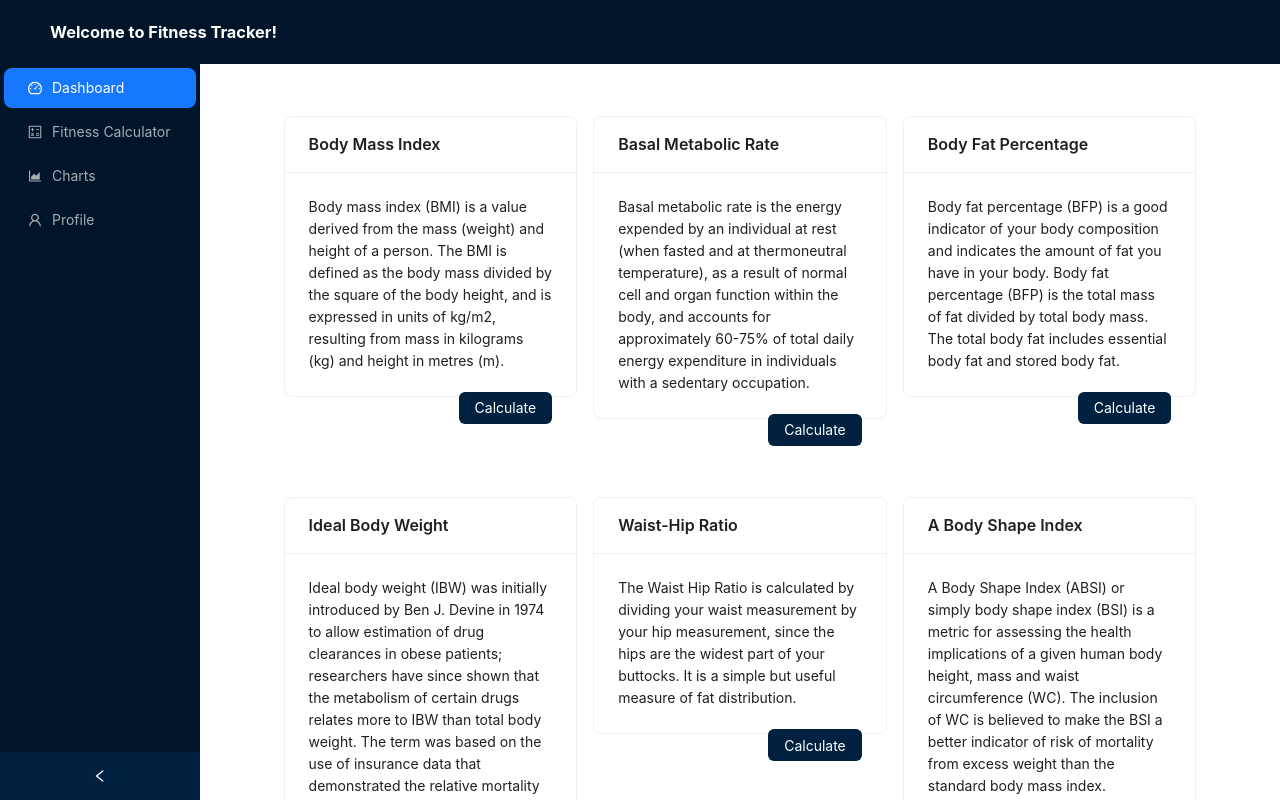
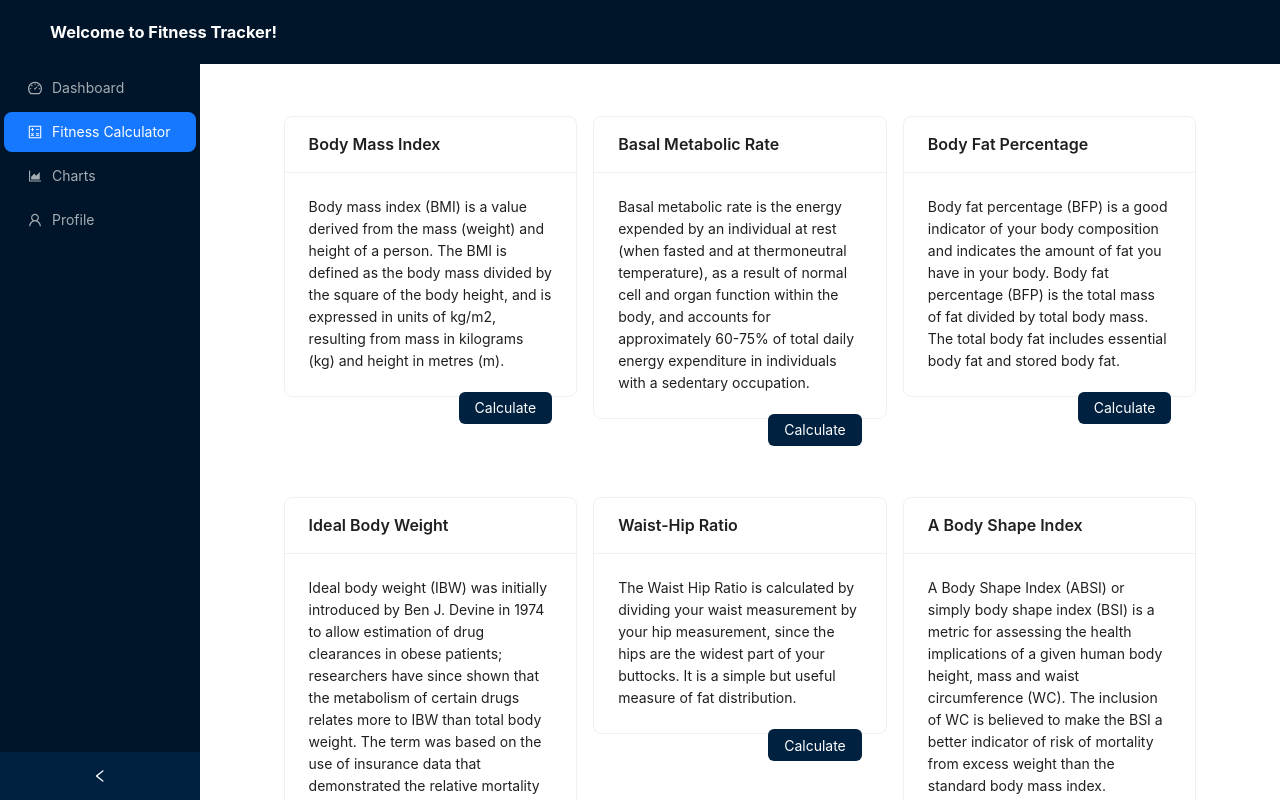
Before and after one commit to emanijaz/Exercise-Tracker, a React (Create React App) app in the folder mern-exercise-tracker/: page /calculator in a window 1280 px wide. Shown: the top 800 px of the page. Built offline with nearby package versions, Linux system fonts and the light colour scheme.

Commit message:
added integration of create exercise

```diff
--- a/mern-exercise-tracker/src/components/Calculator.js
+++ b/mern-exercise-tracker/src/components/Calculator.js
@@ -199,8 +199,8 @@ export default function Calculator() {
           >
           <Menu
             mode="inline"
-            defaultSelectedKeys={['sub1']}
-            defaultOpenKeys={['sub1']}
+            defaultSelectedKeys={['sub2']}
+            defaultOpenKeys={['sub2']}
             style={{
               height: '400%',
             }}
--- a/mern-exercise-tracker/src/components/CreateExercise.js
+++ b/mern-exercise-tracker/src/components/CreateExercise.js
@@ -1,5 +1,6 @@
 import React, { useState } from 'react';
 import { Button, Modal, Form } from 'antd';
+import axios from 'axios';
 import {
     DatePicker,
     Input,
@@ -23,8 +24,19 @@ export default function CreateExercise() {
     const handleCancel = () => {
         setIsModalOpen(false);
     };
-    const onFinish = (values) => {
+    const onFinish = async(values) => {
+
+        axios.post("http://localhost:5000/exercises/create", {
+            username: "tester1",
+            description: values.description,
+            duration: Number(values.duration),
+            date: Date(values.date)
+        }).then((response)=>{
+            console.log("exercise created successfully")
+
+        })
         console.log(values)
+        setIsModalOpen(false);
     };
     const onReset = () => {
         form.resetFields();
```
